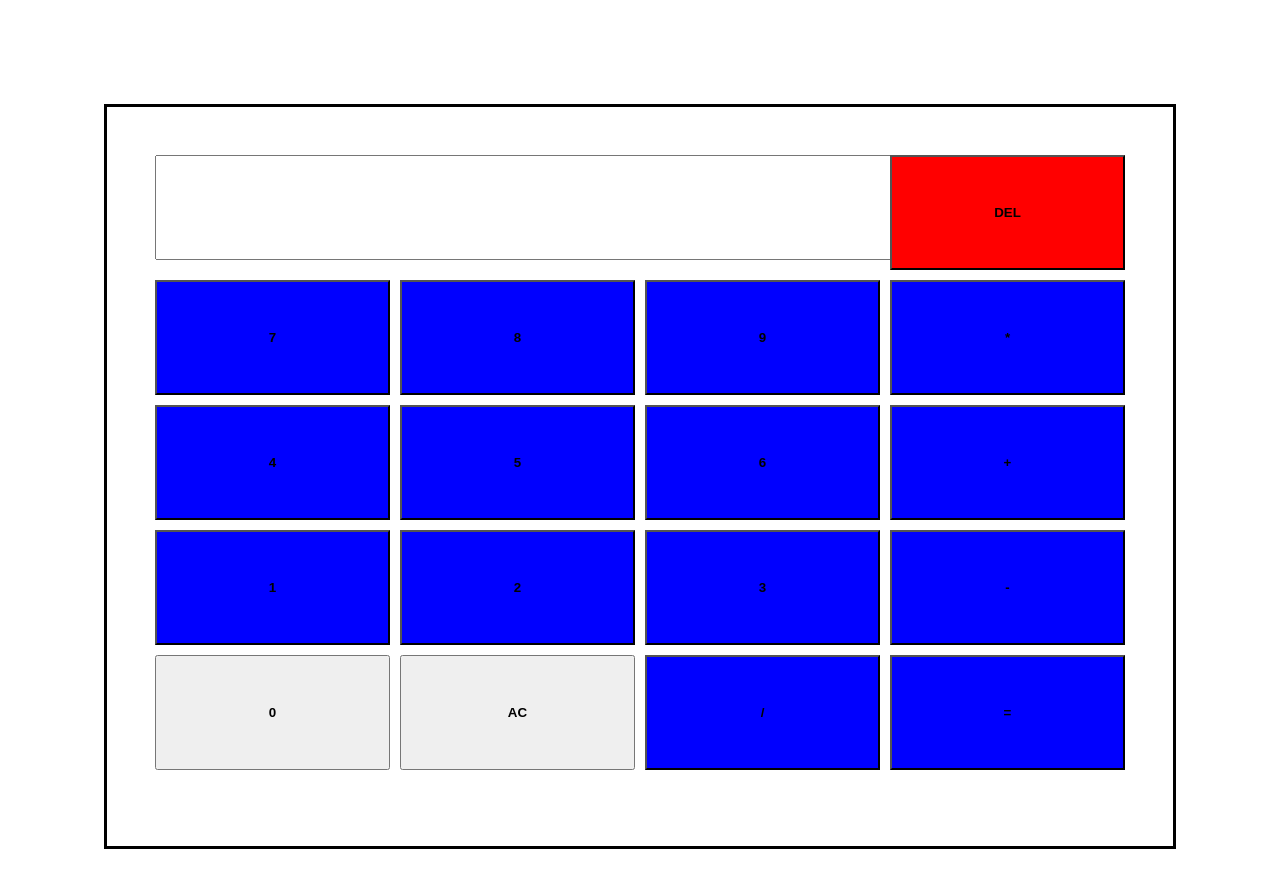
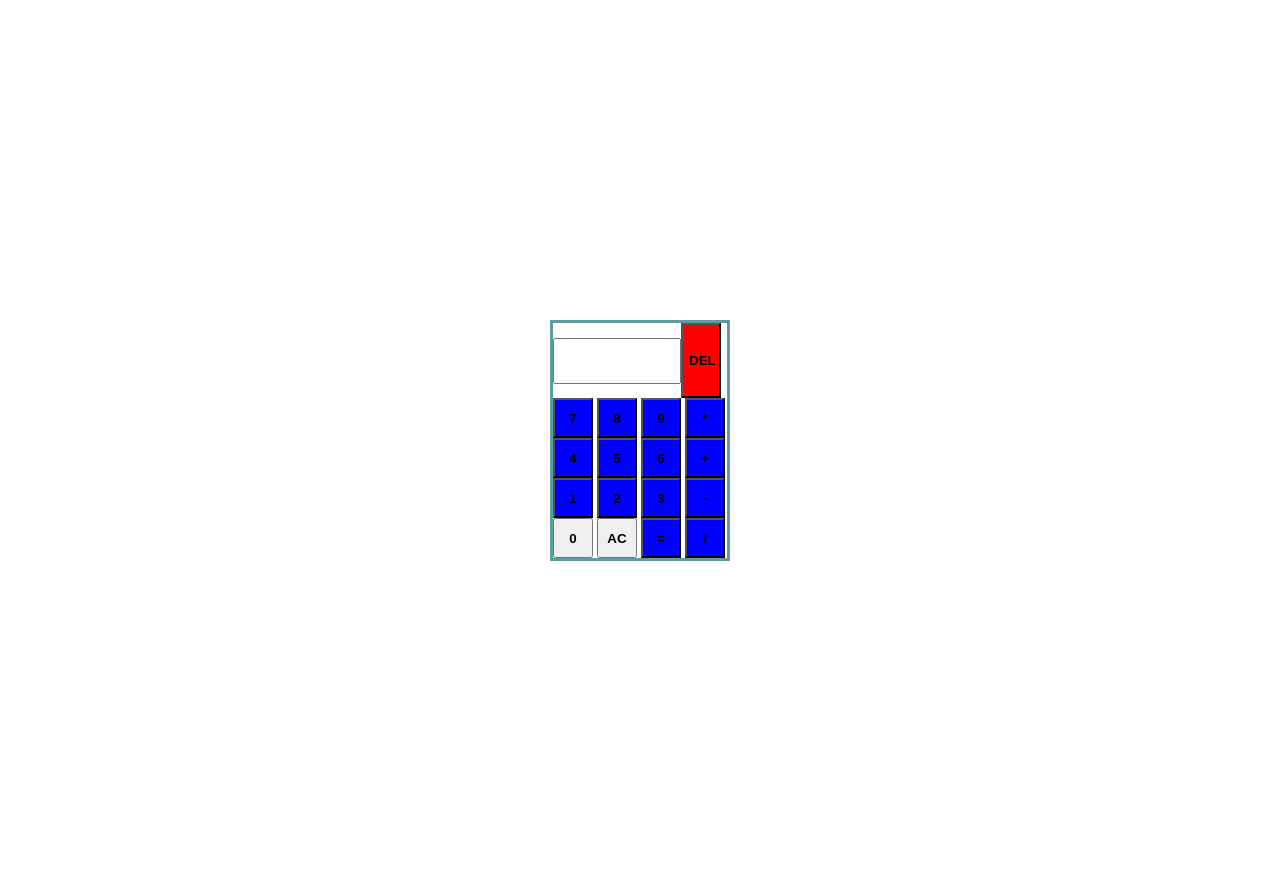
Before and after one commit to AsithandileNyjah/calculator, a plain HTML site: page index.html in a window 1280 px wide. After the commit the page ends 800 px from the top, so only its background shows below. Drawn offline with Linux system fonts and the light colour scheme.

Commit message:
Calculator

```diff
--- a/index.html
+++ b/index.html
@@ -7,26 +7,29 @@
     <title>Thandile's Calculator</title>
 </head>
 <body>
-    <div class="container">
-        <input type="text" id="space" placeholder="">
+<div class="calculator">
+    <input type="text" id="space" placeholder=""><button id="delete">DEL</button>
         <br>
-        <button id="btn1">7</button>
+        <div><button id="btn1">7</button>
         <button id="btn2">8</button>
         <button id="btn3">9</button>
         <button id="btnMultiply">*</button>
-        <button id="btn4">4</button>
+        </div>
+        <div><button id="btn4">4</button>
         <button id="btn5">5</button>
         <button id="btn6">6</button>
         <button id="btnAdd">+</button>
-        <button id="btn7">1</button>
+        </div>
+        <div><button id="btn7">1</button>
         <button id="btn8">2</button>
         <button id="btn9">3</button>
         <button id="btnSubtract">-</button>
+        </div>
+        <button id="btnZERO">0</button>
         <button id="btnClear">AC</button>
         <button id="btnEqual">=</button>
         <button id="btnDVD">/</button>
-        <button id="btnZERO">0</button>
-        <button id="delete">DEL</button>
-    </div>
+</div>
+
 </body>
 </html>
--- a/style.css
+++ b/style.css
@@ -1,113 +1,163 @@
-* {
-    padding: 3rem;
+input[type="text"] {
+    width: 120px;
+    height: 40px;
 }
-.container {
-    margin: justify;
-    background-color: #fff;
-    box-sizing: unset;
-    border: solid black;
-    padding: auto;
-    box-shadow: black;
-    text-align: center;
-    display: grid;
-    grid-template-columns: 1fr 1fr 1fr 1fr;
-    grid-template-rows: 1fr 1fr 1fr 1fr 1fr;
-    grid-template-areas:
-    "block1 block2 block3 block4"
-    "block5 block6 block7 block8"
-    "block9 block10 block11 block12"
-    "block13 block14 block15 block16"
-    "block17 block18 block19 block20";
-    grid-gap: 10px;
+#btn1 {
+    background-color: blue;
+    font-weight: 800;
+    width: 40px;
+    height: 40px;
+}
+#btn1:hover {
+    background-color: aqua;
+}
+#btn2 {
+    background-color: blue;
+    font-weight: 800;
+    width: 40px;
+    height: 40px;
+}
+#btn2:hover {
+    background-color: aqua;
 }
 
-input[type="text"] {
-    grid-column: span 3;
-    width: 97%;
-    margin-bottom: 10px;
-    padding: 15px;
-    font-size: 24px;
-}
-#btn1 {
-    grid-area: block5;
+#btn3 {
     background-color: blue;
     font-weight: 800;
+    width: 40px;
+    height: 40px;
 }
-#btn2 {
-    grid-area: block6;
+#btn3:hover {
+    background-color: aqua;
+}
+#btnMultiply {
     background-color: blue;
     font-weight: 800;
+    width: 40px;
+    height: 40px;
 }
-#btn3 {
-    grid-area: block7;
+#btnMultiply:hover {
+    background-color: aqua;
+}
+#btn4 {
     background-color: blue;
     font-weight: 800;
+    width: 40px;
+    height: 40px;
 }
-#btnMultiply {
-    grid-area: block8;
+#btn4:hover {
+    background-color: aqua;
+}
+#btn5 {
     background-color: blue;
     font-weight: 800;
+    width: 40px;
+    height: 40px;
 }
-#btn4 {
-    grid-area: block9;
+#btn5:hover {
+    background-color: aqua;
+}
+#btn6 {
     background-color: blue;
     font-weight: 800;
+    width: 40px;
+    height: 40px;
 }
-#btn5 {
-    grid-area: block10;
+#btn6:hover {
+    background-color: aqua;
+}
+#btnAdd {
     background-color: blue;
     font-weight: 800;
+    width: 40px;
+    height: 40px;
 }
-#btn6 {
-    grid-area: block11;
+#btnAdd:hover {
+    background-color: aqua;
+}
+#btn7 {
     background-color: blue;
     font-weight: 800;
+    width: 40px;
+    height: 40px;
 }
-#btnAdd {
-    grid-area: block12;
+#btn7:hover {
+    background-color: aqua;
+}
+#btn8 {
     background-color: blue;
     font-weight: 800;
+    width: 40px;
+    height: 40px;
 }
-#btn7 {
-    grid-area: block13;
+#btn8:hover {
+    background-color: aqua;
+}
+#btn9 {
     background-color: blue;
     font-weight: 800;
+    width: 40px;
+    height: 40px;
 }
-#btn8 {
-    grid-area: block14;
+#btn9:hover {
+    background-color: aqua;
+}
+#btnSubtract {
     background-color: blue;
     font-weight: 800;
+    width: 40px;
+    height: 40px;
 }
-#btn9 {
-    grid-area: block15;
+#btnSubtract:hover {
+    background-color: aqua;
+}
+#btnClear {
+    font-weight: 800;
+    width: 40px;
+    height: 40px;
+}
+#btnClear:hover {
+    background-color: aqua;
+}
+#btnEqual {
     background-color: blue;
     font-weight: 800;
+    width: 40px;
+    height: 40px;
 }
-#btnSubtract {
-    grid-area: block16;
+#btnEqual:hover {
+    background-color: aqua;
+}
+#btnDVD {
     background-color: blue;
     font-weight: 800;
+    width: 40px;
+    height: 40px;
 }
-#btnClear {
-    grid-area: block18;
-    font-weight: 800;
-}
-#btnEqual {
-    grid-area: block20;
-    background-color: blue;
-    font-weight: 800;
-}
-#btnDVD {
-    grid-area: block19;
-    background-color: blue;
-    font-weight: 800;
+#btnDVD:hover {
+    background-color: aqua;
 }
 #btnZERO {
-    grid-area: block17;
     font-weight: 800;
+    width: 40px;
+    height: 40px;
+}
+#btnZERO:hover {
+    background-color: aqua;
 }
 #delete {
-        grid-area: block4;
         font-weight: 800;
         background-color: red;
+        width: 40px;
+        height: 75px;
 }
+#delete:hover {
+    background-color: aqua;
+}
+.calculator {
+    border: solid cadetblue;
+    width: 180px;
+    box-sizing: border-box;
+    margin: auto;
+    margin-top: 20rem;
+}
```
